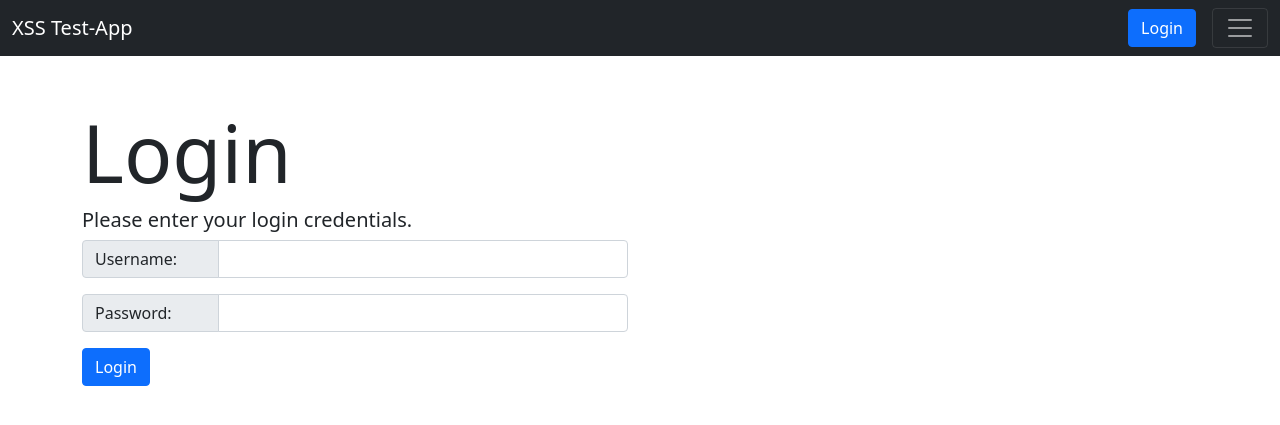
After one commit to mmatkowi/xss-example, a Django app: page /accounts/login/ in a window 1280 px wide. The commit adds this page. Shown: the top 425 px of the page. Run offline with Django 3.2, Linux system fonts and the light colour scheme.

Commit message:
added login and logout functionality

```diff
--- /dev/null
+++ b/project/app/forms.py
@@ -0,0 +1,7 @@
+from django.contrib.auth.forms import AuthenticationForm
+from django import forms
+from django.forms.widgets import PasswordInput, TextInput
+
+class BootstrapAuthenticationForm(AuthenticationForm):
+    username = forms.CharField(widget=TextInput(attrs={'class': 'form-control'}))
+    password = forms.CharField(widget=PasswordInput(attrs={'class': 'form-control'}))
--- a/project/app/templates/base.html
+++ b/project/app/templates/base.html
@@ -7,6 +7,7 @@
     <title>XSS Test-App</title>
     <link href="https://cdn.jsdelivr.net/npm/bootstrap@5.1.1/dist/css/bootstrap.min.css" rel="stylesheet"
         integrity="sha384-F3w7mX95PdgyTmZZMECAngseQB83DfGTowi0iMjiWaeVhAn4FJkqJByhZMI3AhiU" crossorigin="anonymous">
+    <link rel="stylesheet" href="https://cdn.jsdelivr.net/npm/bootstrap-icons@1.5.0/font/bootstrap-icons.css">
     <script src="https://cdn.jsdelivr.net/npm/bootstrap@5.1.1/dist/js/bootstrap.bundle.min.js"
         integrity="sha384-/bQdsTh/da6pkI1MST/rWKFNjaCP5gBSY4sEBT38Q/9RBh9AH40zEOg7Hlq2THRZ"
         crossorigin="anonymous"></script>
@@ -17,8 +18,20 @@
 <body>
     <div id="base">
         <nav class="navbar navbar-dark bg-dark">
-            <div class="container-fluid">
-                <a class="navbar-brand" href="#">XSS Test-App</a>
+            <div class="container-fluid d-flex">
+                <a class="navbar-brand me-auto" href="/">XSS Test-App</a>
+                {% if user.is_authenticated %}
+                <div class="dropdown">
+                    <button class="btn btn-primary me-3 dropdown-toggle" data-bs-toggle="dropdown"><i class="bi bi-person me-2"></i>{{user.username}}</button>
+                    <ul class="dropdown-menu dropdown-menu-dark dropdown-menu-macos mx-0 border-0 shadow" style="width: 220px;">
+                        <li><a class="dropdown-item" href="#">Profile</a></li>
+                        <li><hr class="dropdown-divider"></li>
+                        <li><a class="dropdown-item" href="{% url 'logout' %}">Logout</a></li>
+                    </ul>
+                </div>
+                {% else %}
+                <a class="btn btn-primary me-3" href="{% url 'login' %}">Login</a>
+                {% endif %}
                 <button class="navbar-toggler" type="button" data-bs-toggle="collapse"
                     data-bs-target="#navbarSupportedContent" aria-controls="navbarSupportedContent"
                     aria-expanded="false" aria-label="Toggle navigation">
--- /dev/null
+++ b/project/app/templates/login.html
@@ -0,0 +1,37 @@
+{% extends "base.html" %}
+
+{% block content %}
+<div class="container mt-5">
+    <h1 class="display-1">Login</h1>
+    <h5>Please enter your login credentials.</h5>
+    {% if form.errors %}
+    <p>Your username and password didn't match. Please try again.</p>
+    {% endif %}
+
+    {% if next %}
+    {% if user.is_authenticated %}
+    <p>Your account doesn't have access to this page. To proceed,
+        please login with an account that has access.</p>
+    {% else %}
+    <p>Please login to see this page.</p>
+    {% endif %}
+    {% endif %}
+    <div class="row">
+        <div class="col-6">
+            <form method="post" action="{% url 'login' %}">
+                {% csrf_token %}
+                <div class="input-group mb-3">
+                    <span class="input-group-text w-25">{{ form.username.label_tag }}</span>
+                    {{ form.username }}
+                </div>
+                <div class="input-group mb-3">
+                    <span class="input-group-text w-25">{{ form.password.label_tag }}</span>
+                    {{ form.password }}
+                </div>
+                <input type="submit" class="btn btn-primary" value="Login">
+                <input type="hidden" name="next" value="{{ next }}">
+            </form>
+        </div>
+    </div>
+</div>
+{% endblock %}
--- a/project/app/views.py
+++ b/project/app/views.py
@@ -5,6 +5,12 @@ from app.models import Post
 
 def index(request):
     return render(request, "index.html")
+
+def login(request):
+    if request.method == "GET":
+        return render(request, "login.html")
+    elif request.method == "POST":
+        print(request.POST.body)
 
 def posts(request):
     search_term = request.GET.get('searchTerm', '')
--- a/project/project/settings.py
+++ b/project/project/settings.py
@@ -27,6 +27,7 @@ SECRET_KEY = 'django-insecure-qs8^wwh&wi$ws&a4$^(_n7*xfr$^*fs-pz1g-+*+_ye!vhmwk%
 DEBUG = True
 
 ALLOWED_HOSTS = []
+LOGIN_REDIRECT_URL = '/'
 
 
 # Application definition
--- a/project/project/urls.py
+++ b/project/project/urls.py
@@ -16,9 +16,13 @@ Including another URLconf
 from django.contrib import admin
 from django.urls import path
 from app import views
+from django.contrib.auth import views as auth_views
+from app.forms import BootstrapAuthenticationForm
 
 urlpatterns = [
     path('', views.index),
+    path('accounts/login/', auth_views.LoginView.as_view(template_name='login.html', authentication_form=BootstrapAuthenticationForm), name='login'),
+    path('accounts/logout/', auth_views.LogoutView.as_view(template_name='logout.html'), name='logout'),
     path('posts/', views.posts),
     path('post/', views.post),
     path('admin/', admin.site.urls),
```
Also changed, not shown: project/app/templates/logout.html (added, +8 -0 lines), project/db.sqlite3, project/xss.txt (added), 1 other file.
